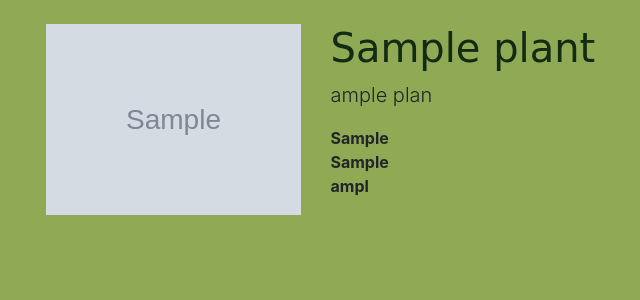
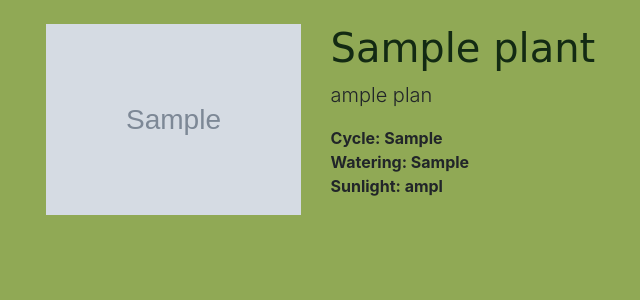
Before and after one commit to carl-molina/plant-app, a Flask app: page /plants/1 in a window 1280 px wide. Shown: the part 50-350 px from the top of the page, without its empty margins (87-727 px from the left). Run offline with Flask 3, Linux system fonts and the light colour scheme; tables that the repository leaves empty hold one stand-in row (values such as "Sample post"); grey boxes marked "Sample" are stand-in pictures; some libraries are stand-ins or nearby versions; some web fonts are replaced.

Commit message:
Added category titles

```diff
--- a/templates/plant/detail.html
+++ b/templates/plant/detail.html
@@ -32,9 +32,9 @@
     <p class="lead">{{ plant.scientific_name[1:-1] }}</p>
 
     <p>
-      {{ plant.cycle }}<br>
-      {{ plant.watering }}<br>
-      {{ plant.sunlight[1:-1] }}<br>
+      Cycle: {{ plant.cycle }}<br>
+      Watering: {{ plant.watering }}<br>
+      Sunlight: {{ plant.sunlight[1:-1] }}<br>
     </p>
 
     {% if show_edit %}
```
